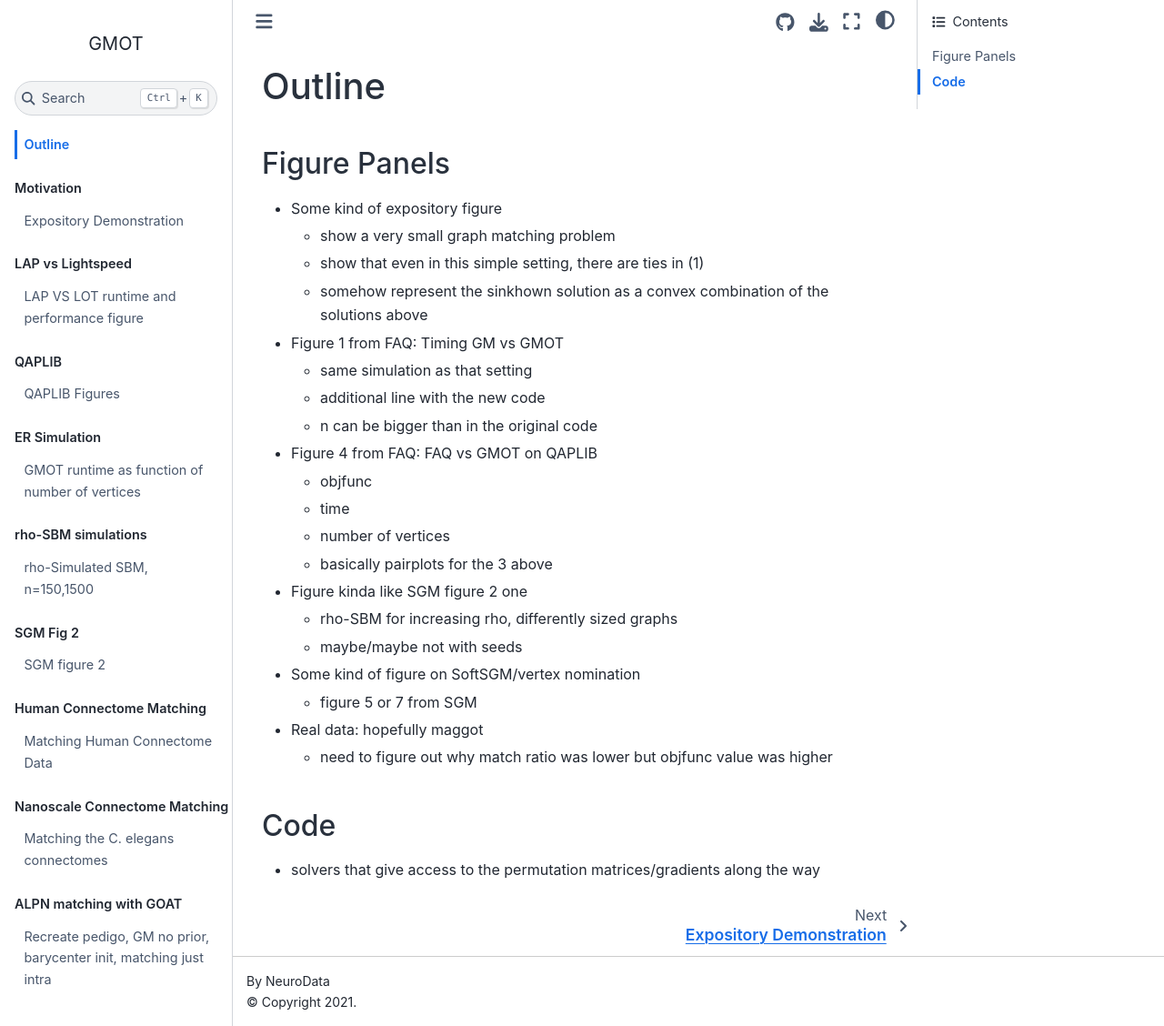
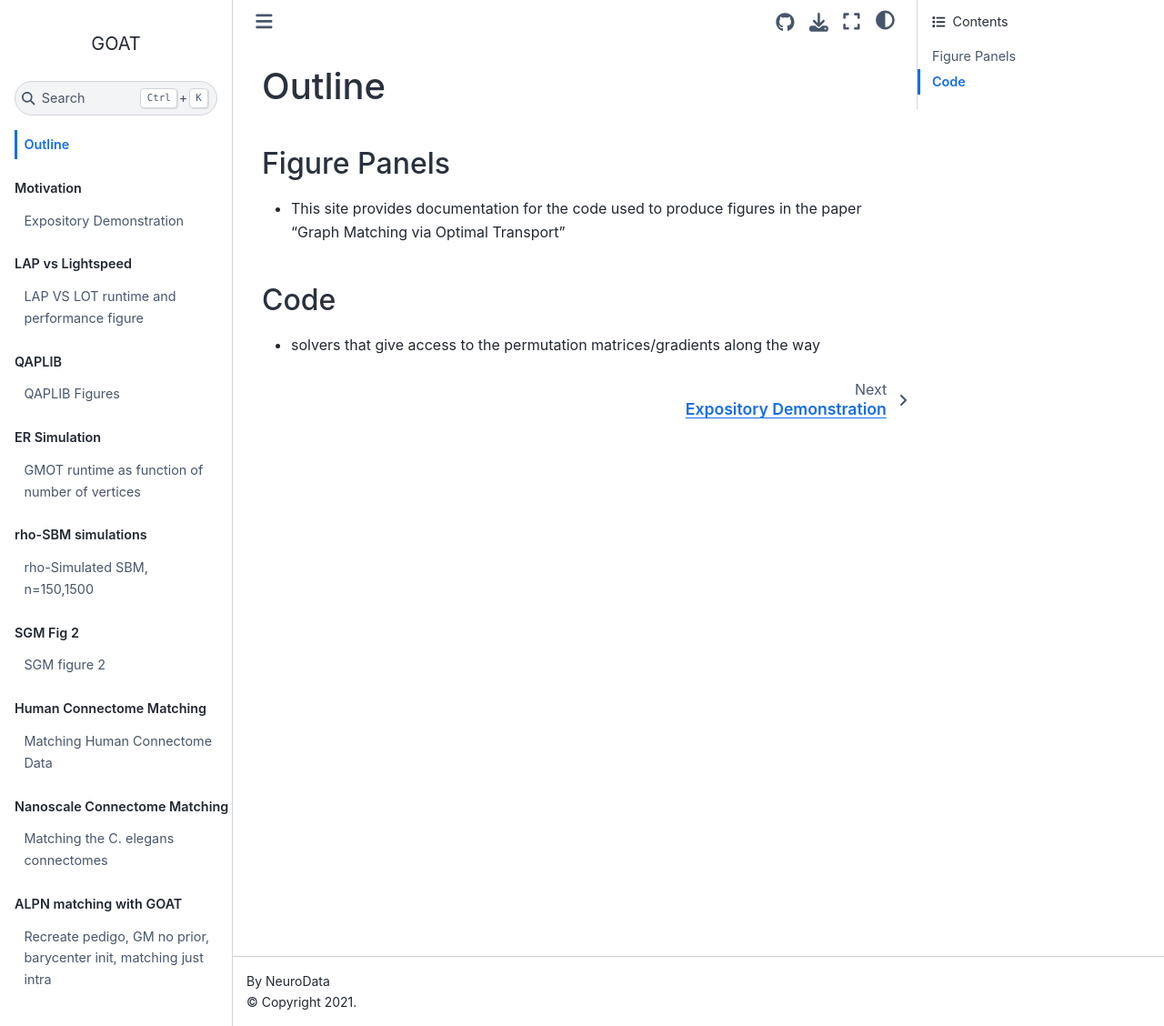
Before and after one commit to neurodata/goat, a Jupyter Book: the page built from docs/outline.md, in a window 1280 px wide and 1128 px high. Shown: the whole window at 91% size. Built offline with Jupyter Book 1.0.4 settings and Sphinx 7.4.7 and the Sphinx Book theme 1.1.4, drawn with Linux system fonts in a browser that asks for light colours.

Commit message:
name change GMOT -> GOAT

```diff
--- a/docs/_config.yml
+++ b/docs/_config.yml
@@ -5,7 +5,7 @@
 
 #######################################################################################
 # Book settings
-title                       : GMOT  # The title of the book. Will be placed in the left navbar.
+title                       : GOAT  # The title of the book. Will be placed in the left navbar.
 author                      : NeuroData  # The author of the book
 copyright                   : "2021"  # Copyright year to be placed in the footer
 logo                        : ./images/nd_logo.png  # A path to the book logo
@@ -23,8 +23,8 @@ html:
 
 # Information about where the book exists on the web
 repository:
-  url: https://github.com/neurodata/gmot
-  path_to_book: gmot
+  url: https://github.com/neurodata/goat
+  path_to_book: goat
   branch: main
 
 sphinx:
--- a/docs/outline.md
+++ b/docs/outline.md
@@ -2,7 +2,8 @@
 
 ## Figure Panels
 
-- Some kind of expository figure
+- This site provides documentation for the code used to produce figures in the paper "Graph Matching via Optimal Transport"
+<!-- - Some kind of expository figure
   - show a very small graph matching problem
   - show that even in this simple setting, there are ties in (1)
   - somehow represent the sinkhown solution as a convex combination of the solutions above
@@ -21,7 +22,7 @@
 - Some kind of figure on SoftSGM/vertex nomination
   - figure 5 or 7 from SGM
 - Real data: hopefully maggot
-  - need to figure out why match ratio was lower but objfunc value was higher
+  - need to figure out why match ratio was lower but objfunc value was higher -->
 
 ## Code
 - solvers that give access to the permutation matrices/gradients along the way
```
Also changed, not shown: README.md (+1 -1 lines).
